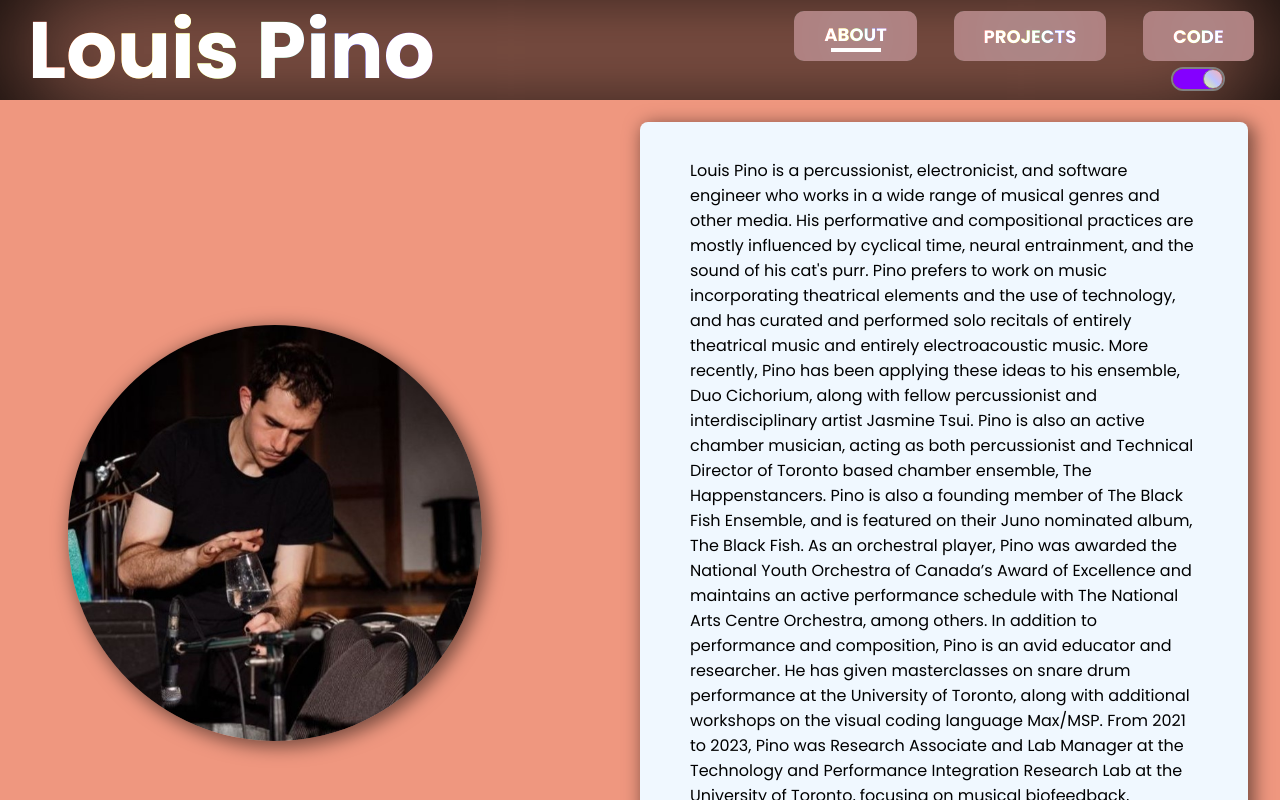
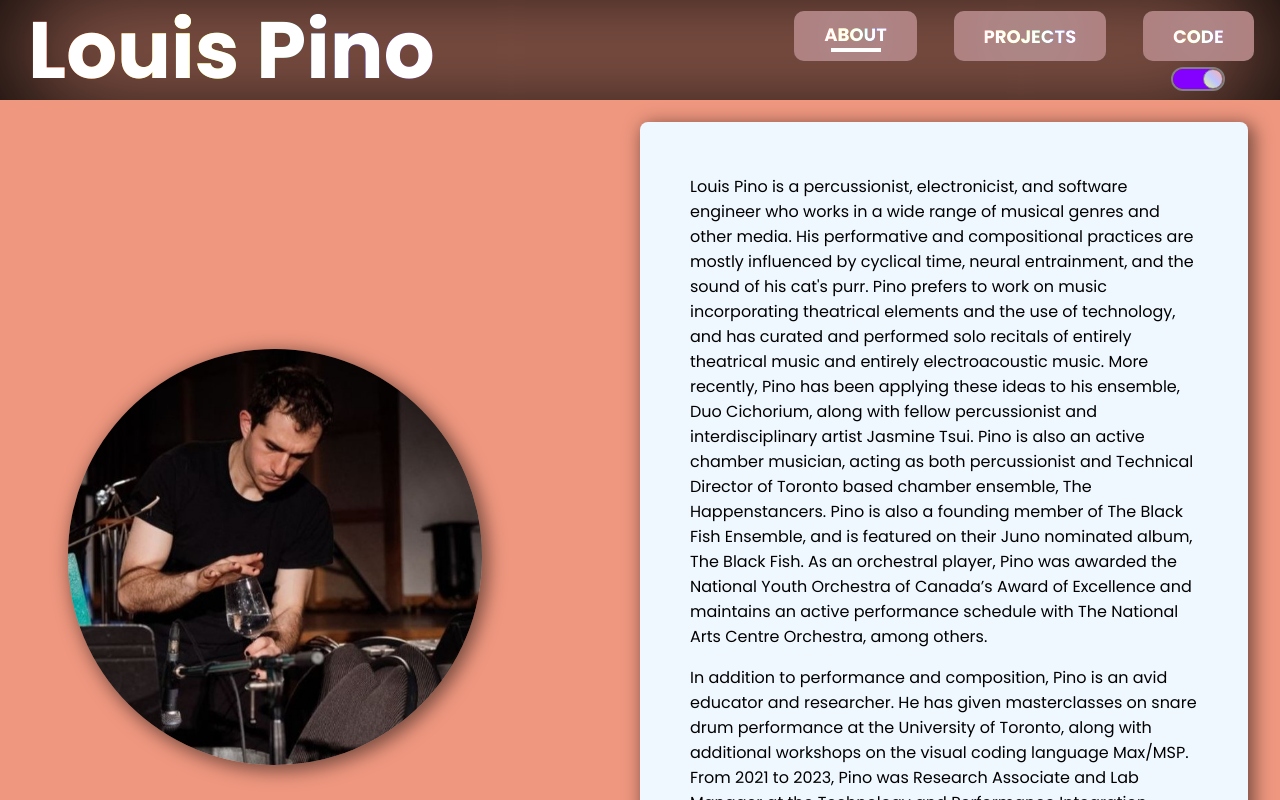
Before and after one commit to LouisPino/Portfolio-Site, a React (Create React App) app: page /about in a window 1280 px wide. Both pictures are taken after a click on the button "MUSIC". Shown: the top 800 px of the page. Built offline with nearby package versions, Linux system fonts and the light colour scheme; grey boxes are pictures that could not be loaded.

Commit message:
bio update

```diff
--- a/src/components/AboutMe.js
+++ b/src/components/AboutMe.js
@@ -8,10 +8,12 @@ function AboutMe({ music, setMusic }) {
     const data = await response.json();
     setAbout(data);
   };
+let splitBio = []
 
   useEffect(() => {
     getAboutData();
   }, []);
+
 
   useEffect(() => {
     const gifEl = document.querySelector(".gif");
@@ -20,11 +22,13 @@ function AboutMe({ music, setMusic }) {
       setTimeout(() => {
         gifEl.style.transform = "translateX(0px)"
         aboutEl.style.transform = "translateX(0px)"
-      }
-        , 10)
+      }, 10)
     }
   }, [about]);
 
+if (about){
+  splitBio = about.musicbio.split("\n").map((line)=><p>{line}</p>)
+}
   const loaded = () => (
     <div className="about-main">
       <div className="gif-ctr">
@@ -40,7 +44,7 @@ function AboutMe({ music, setMusic }) {
           </div>
           :
           <div className="about-card flippable" id="about-bio">
-            <p className="bio-text">{about.musicbio}</p>
+            <p className="bio-text">{splitBio}</p>
           </div>
       }
     </div>
```
Also changed, not shown: public/about.json (+1 -1 lines).
